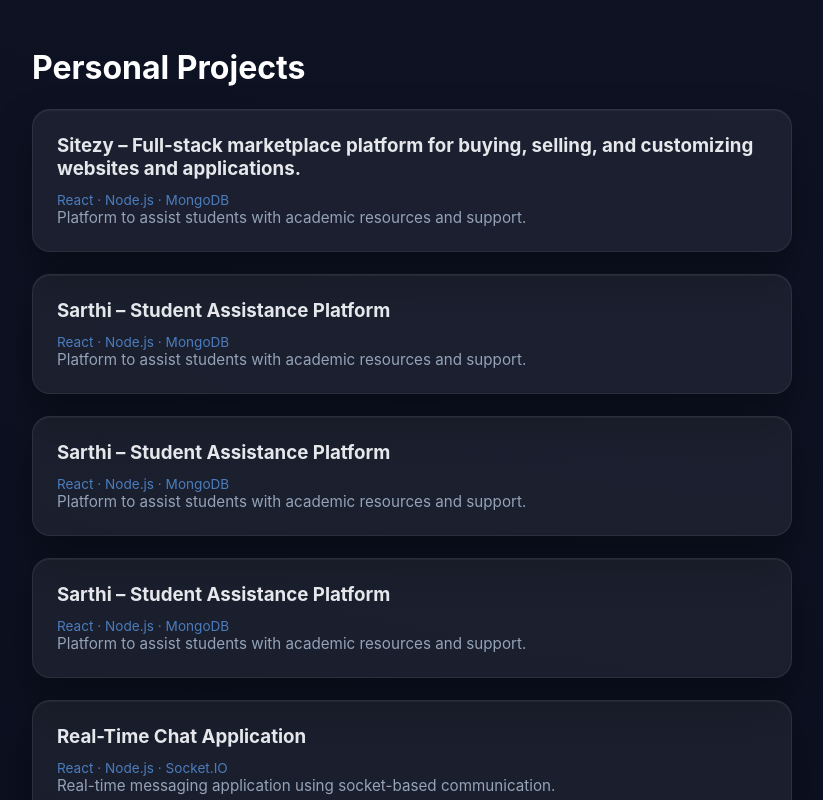
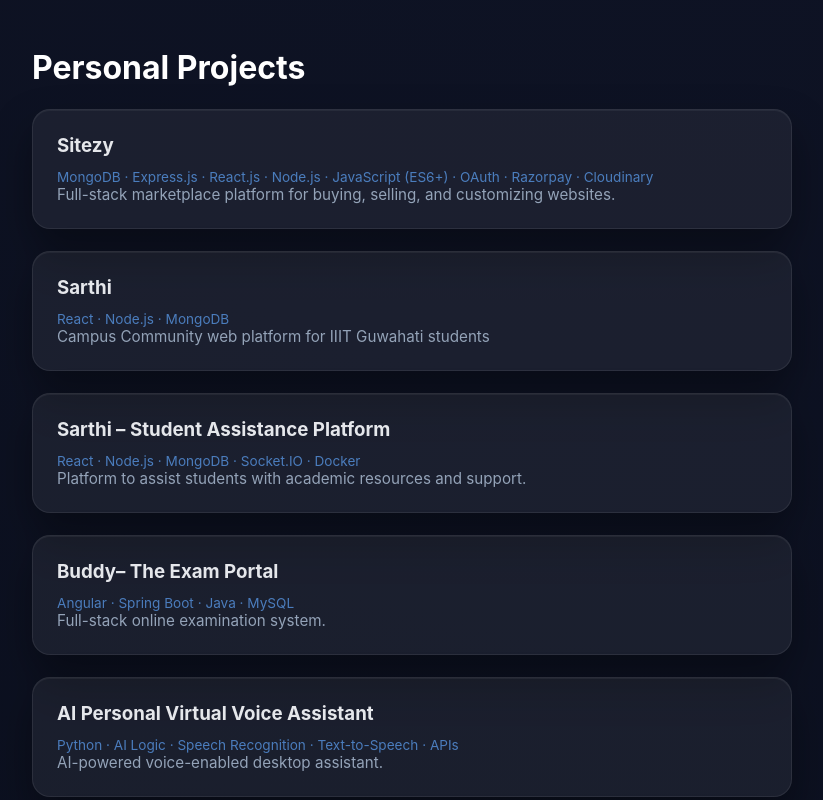
Before and after one commit to Jalaj-01/Portfolio, a React (Vite) app: page / in a window 1280 px wide. Shown: the part 1440-2240 px from the top of the page, without its empty margins (388-1211 px from the left). Built offline with nearby package versions, Linux system fonts and the light colour scheme.

Commit message:
All project added

```diff
--- a/src/App.jsx
+++ b/src/App.jsx
@@ -150,42 +150,50 @@
           <h2>Personal Projects</h2>
 
           <div className="project-card glass">
-            <h3>Sitezy – Full-stack marketplace platform for buying, selling, and customizing websites and applications.</h3>
+            <h3>Sitezy </h3>
+            <p className="tech">MongoDB · Express.js · React.js · Node.js · JavaScript (ES6+) · OAuth · Razorpay · Cloudinary </p>
+            <p>
+              Full-stack marketplace platform for buying, selling, and customizing websites.
+            </p>
+          </div>
+
+          <div className="project-card glass">
+            <h3>Sarthi</h3>
             <p className="tech">React · Node.js · MongoDB</p>
+            <p>
+              Campus Community web platform for IIIT Guwahati students
+            </p>
+          </div>
+
+          <div className="project-card glass">
+            <h3>Sarthi – Student Assistance Platform</h3>
+            <p className="tech">React · Node.js · MongoDB · Socket.IO · Docker</p>
             <p>
               Platform to assist students with academic resources and support.
             </p>
           </div>
 
           <div className="project-card glass">
-            <h3>Sarthi – Student Assistance Platform</h3>
-            <p className="tech">React · Node.js · MongoDB</p>
+            <h3> Buddy– The Exam Portal</h3>
+            <p className="tech">Angular · Spring Boot · Java · MySQL</p>
             <p>
-              Platform to assist students with academic resources and support.
+              Full-stack online examination system.
             </p>
           </div>
 
           <div className="project-card glass">
-            <h3>Sarthi – Student Assistance Platform</h3>
-            <p className="tech">React · Node.js · MongoDB</p>
+            <h3>AI Personal Virtual Voice Assistant</h3>
+            <p className="tech"> Python · AI Logic · Speech Recognition · Text-to-Speech · APIs</p>
             <p>
-              Platform to assist students with academic resources and support.
-            </p>
-          </div>
-
-          <div className="project-card glass">
-            <h3>Sarthi – Student Assistance Platform</h3>
-            <p className="tech">React · Node.js · MongoDB</p>
-            <p>
-              Platform to assist students with academic resources and support.
+              AI-powered voice-enabled desktop assistant.
             </p>
           </div>
 
           <div className="project-card glass">
             <h3>Real-Time Chat Application</h3>
-            <p className="tech">React · Node.js · Socket.IO</p>
+            <p className="tech">Kotlin · Java · XML · Firebase</p>
             <p>
-              Real-time messaging application using socket-based communication.
+              Real-time mobile chat application for Android devices.
             </p>
           </div>
         </section>
```
